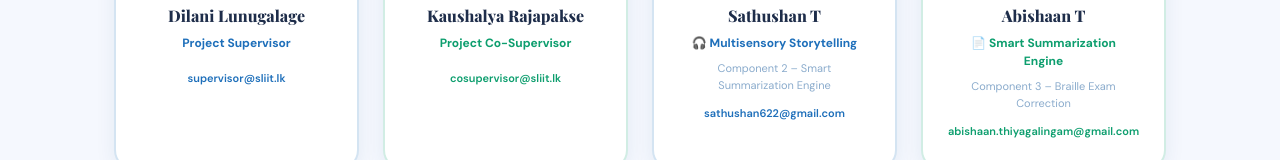
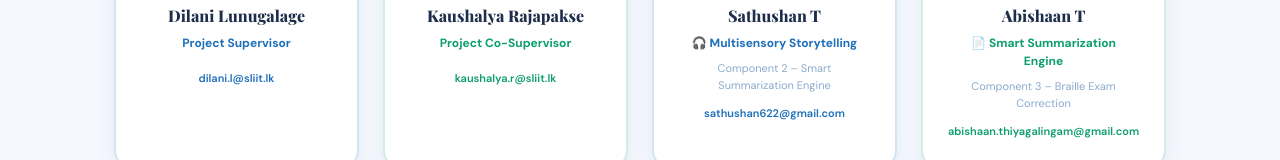
Before and after one commit to sathu0622/rp_website_eduvisional, a React (Vite) app in the folder eduvisionai-website/: page /about in a window 1280 px wide. Shown: the part 791-951 px from the top of the page. Built offline with nearby package versions, Linux system fonts and the light colour scheme.

Commit message:
Update supervisor and co-supervisor emails
Replace generic supervisor emails with specific personal addresses in siteData.js for accurate contact info. Updated SUPERVISOR.email to dilani.l@sliit.lk and CO_SUPERVISOR.email to kaushalya.r@sliit.lk.

```diff
--- a/eduvisionai-website/src/data/siteData.js
+++ b/eduvisionai-website/src/data/siteData.js
@@ -24,7 +24,7 @@ export const TEAM_MEMBERS = [
 export const SUPERVISOR = {
   name: "Dilani Lunugalage",
   role: "Project Supervisor",
-  email: "supervisor@sliit.lk",
+  email: "dilani.l@sliit.lk",
   photo: "https://media.licdn.com/dms/image/v2/C5103AQH5Q3p7YiYydA/profile-displayphoto-shrink_200_200/profile-displayphoto-shrink_200_200/0/1547093296267?e=2147483647&v=beta&t=u8lSv9XKbQoociXoY7bNrTdJuM6Zm_eDlTUiMwgny6c",
   // qualification: "PhD in Computer Science"
 };
@@ -32,7 +32,7 @@ export const SUPERVISOR = {
 export const CO_SUPERVISOR = {
   name: "Kaushalya Rajapakse",
   role: "Project Co-Supervisor",
-  email: "cosupervisor@sliit.lk",
+  email: "kaushalya.r@sliit.lk",
   photo: "https://scholar.googleusercontent.com/citations?view_op=medium_photo&user=H9k8UZwAAAAJ&citpid=1",
   // qualification: "MSc in Artificial Intelligence"
 };
```
